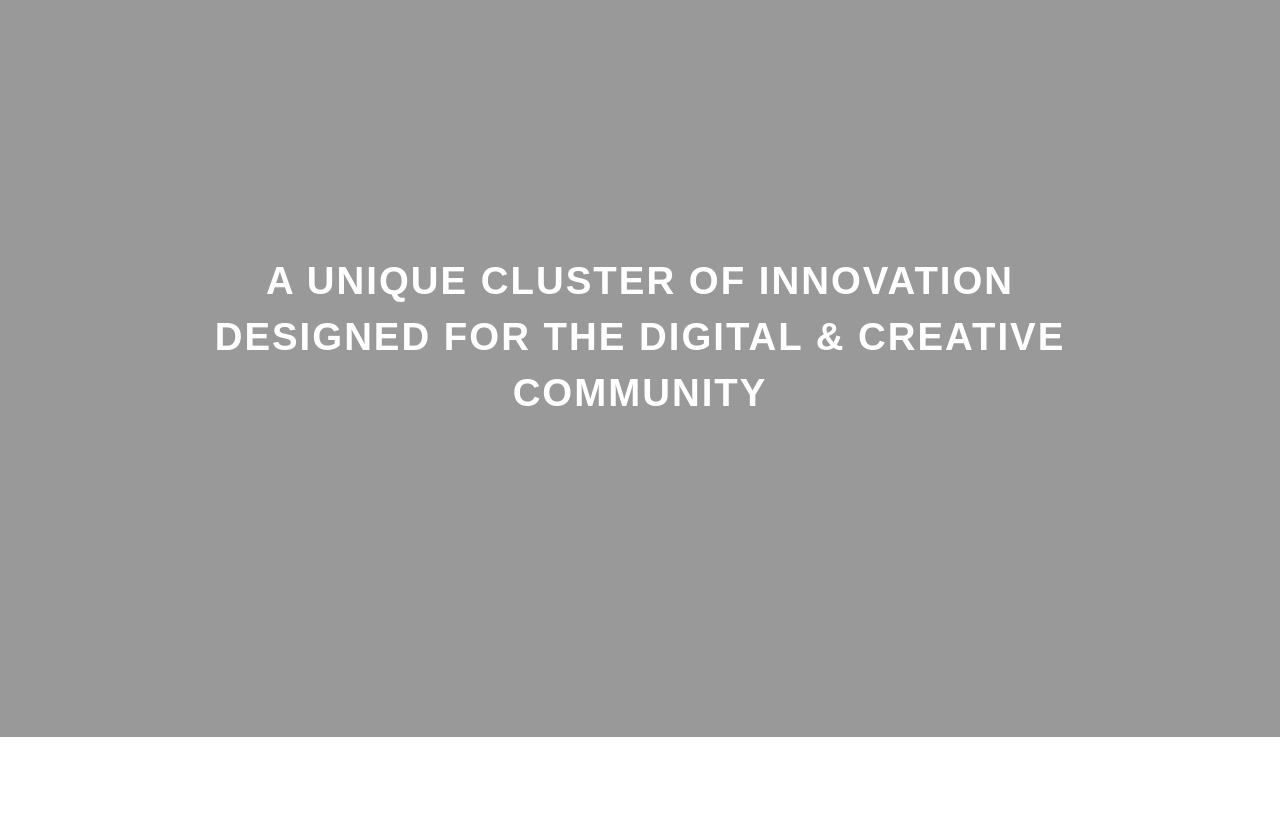
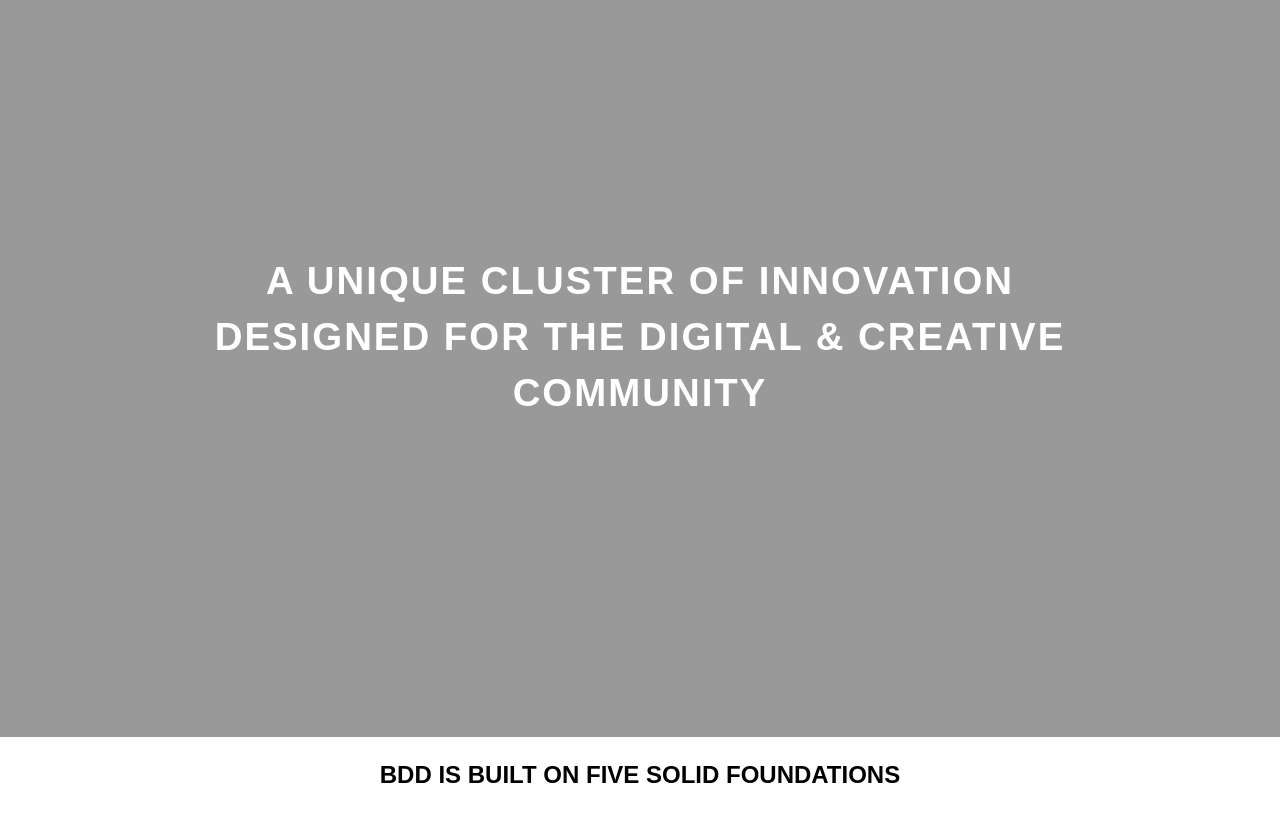
Before and after one commit to rami3rouhana/bdd-clone, a plain HTML site: page index.html in a window 1280 px wide. Shown: the part 49-862 px from the top of the page. Before the commit the page ends 800 px from the top, so only its background shows below. Drawn offline with Linux system fonts and the light colour scheme.

Commit message:
Add fondation div title with styles

```diff
--- a/index.html
+++ b/index.html
@@ -8,6 +8,7 @@
     <title>Document</title>
 </head>
 <body>
+
     <div class="navbar">
         <div class="logo">
             <img src="./img/logo1.png" alt="logo">
@@ -26,6 +27,7 @@
             </div>
         </div>
     </div>
+
     <div class="hero-intro-div">
             <div class="main-title-div">
                 <h1>
@@ -37,5 +39,18 @@
                 </h1>
             </div>
     </div>
+
+    <div class="foundation-div">
+        <div class="title">
+            <h2>
+                BDD IS BUILT ON FIVE SOLID FOUNDATIONS
+            </h2>
+        </div>
+        <div class="cards">
+            <div class="card-section">
+
+            </div>
+        </div>
+    </div>
 </body>
 </html>
--- a/styles/styles.css
+++ b/styles/styles.css
@@ -1,10 +1,12 @@
 body {
-    font-family: TheMixSemiBold , sans-serif;
+    font-family: TheMixSemiBold, sans-serif;
     font-weight: 400;
     font-size: 1rem;
     line-height: 1.5;
     color: #646464;
 }
+
+/* navbar section 0 */
 
 .navbar {
     display: flex;
@@ -81,14 +83,14 @@ body {
     box-shadow: 0 3px 12px 0 rgb(0 0 0 / 0%);
 }
 
-/* hero intro div */
+/* hero intro div section 1 */
 
-.hero-intro-div{
+.hero-intro-div {
     margin-top: -22px;
     margin-left: -8px;
     width: 100vw;
     height: 100vh;
-    background-image: linear-gradient( rgb(0 0 0 / 40%), rgb(0 0 0 / 40%) ), url(../img/main-menu-slide.jpg);
+    background-image: linear-gradient(rgb(0 0 0 / 40%), rgb(0 0 0 / 40%)), url(../img/main-menu-slide.jpg);
     background-repeat: no-repeat;
     background-size: cover;
     display: flex;
@@ -96,7 +98,7 @@ body {
     justify-content: center;
 }
 
-.hero-intro-div .main-title-div{
+.hero-intro-div .main-title-div {
     line-height: 3.5rem;
     letter-spacing: 2px;
     text-transform: uppercase;
@@ -105,3 +107,10 @@ body {
     text-align: center;
     font-size: 1.2em;
 }
+
+/* foundation section 2 */
+
+.foundation-div .title h2{
+    color: black;
+    text-align: center;
+}
```
